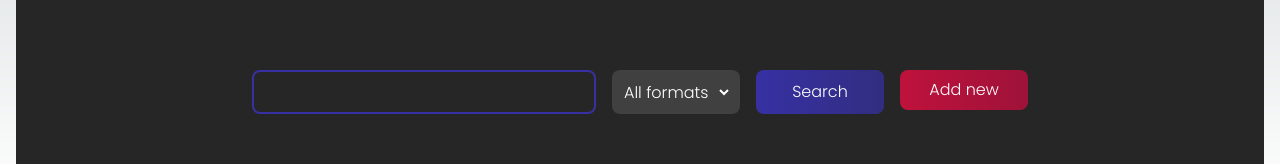
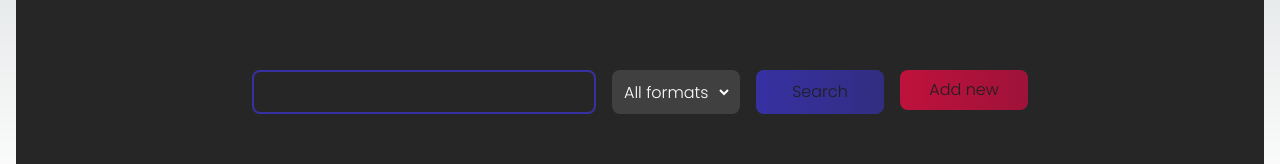
Before and after one commit to PauloRicardoDev/front-image-lite, a Next.js app: page /galeria in a window 1280 px wide. Shown: the part 162-326 px from the top of the page. Built offline with nearby package versions, Linux system fonts and the light colour scheme.

Commit message:
Apredendo componentizar - componentizando botão

```diff
--- a/src/app/galeria/page.tsx
+++ b/src/app/galeria/page.tsx
@@ -1,5 +1,5 @@
 "use client"
-import {ImageCard, Template} from "@/components";
+import {ImageCard, Template, Button} from "@/components";
 import {useImageService} from "@/resources/image/image.service";
 import {useState} from "react";
 import {Image} from "@/resources/image/image.resource";
@@ -61,19 +61,25 @@ export default function GaleriaPage(){
                         <option value="GIF">GIF</option>
                     </select>
                 </button>
-                <button onClick={seachImages} title="Click para buscar imagem/imagens"
-                        className="w-32 px-3 py-2 bg-gradient-to-r from-indigo-800 to-indigo-900
-                    text-white rounded-lg transition duration-300 ease-in-out
-                    hover:from-indigo-700 hover:to-indigo-700 hover:bg-opacity-70">
-                    Search
-                </button>
+
+                <Button
+                    onClick={seachImages}
+                    style=' bg-gradient-to-r from-indigo-800 to-indigo-900
+                    transition duration-300 ease-in-out
+                    hover:from-indigo-700 hover:to-indigo-700 hover:bg-opacity-70'
+                    label='Search'
+                    title='Click para buscar imagem/imagens'
+                />
+
                 <Link href="/formulario">
-                    <button title="Click para adicionar imagem"
-                        className="w-32 px-3 py-2 bg-gradient-to-r from-rose-700 to-rose-800
-                        text-white rounded-lg transition duration-300 ease-in-out
-                        hover:from-rose-600 hover:to-rose-600 hover:bg-opacity-70">
-                        Add new
-                    </button>
+                    <Button
+                        style='bg-gradient-to-r from-rose-700 to-rose-800
+                        transition duration-300 ease-in-out
+                        hover:from-rose-600 hover:to-rose-600 hover:bg-opacity-70'
+                        label='Add new'
+                        title='Click para adicionar imagem'
+                    />
+
                 </Link>
             </div>
         </section>
--- a/src/components/Template.tsx
+++ b/src/components/Template.tsx
@@ -10,12 +10,12 @@ export const Template : React.FC<TemplateProps> = ({children, loading = false}:
         <main>
             <Header/>
             <main className={`${loading ? 'animate-pulse': ''} container mx-auto mt-8 px-4`}>
+                {children}
                 <RenderIf condition={loading}>
                     <section className="text-center">
                         <Loading/>
                     </section>
                 </RenderIf>
-                {children}
             </main>
         </main>
     )
--- /dev/null
+++ b/src/components/button/button.tsx
@@ -0,0 +1,21 @@
+import React from "react";
+
+interface ButtonProps{
+    style?:string
+    label?: string
+    title?:string
+    onClick?: (event: any) => void;
+}
+
+export const Button: React.FC<ButtonProps> = (
+    {style, label, title, onClick}
+) => {
+    return (
+        <button
+            onClick={onClick}
+            title={title}
+            className={`w-32 px-3 py-2 rounded-lg ${style}`}>
+            {label}
+        </button>
+    )
+}
--- /dev/null
+++ b/src/components/button/index.ts
@@ -0,0 +1 @@
+export {Button} from './button'
--- a/src/components/index.ts
+++ b/src/components/index.ts
@@ -1,2 +1,3 @@
 export {Template} from './Template'
 export {ImageCard} from  './ImageCard'
+export {Button} from './button'
```
